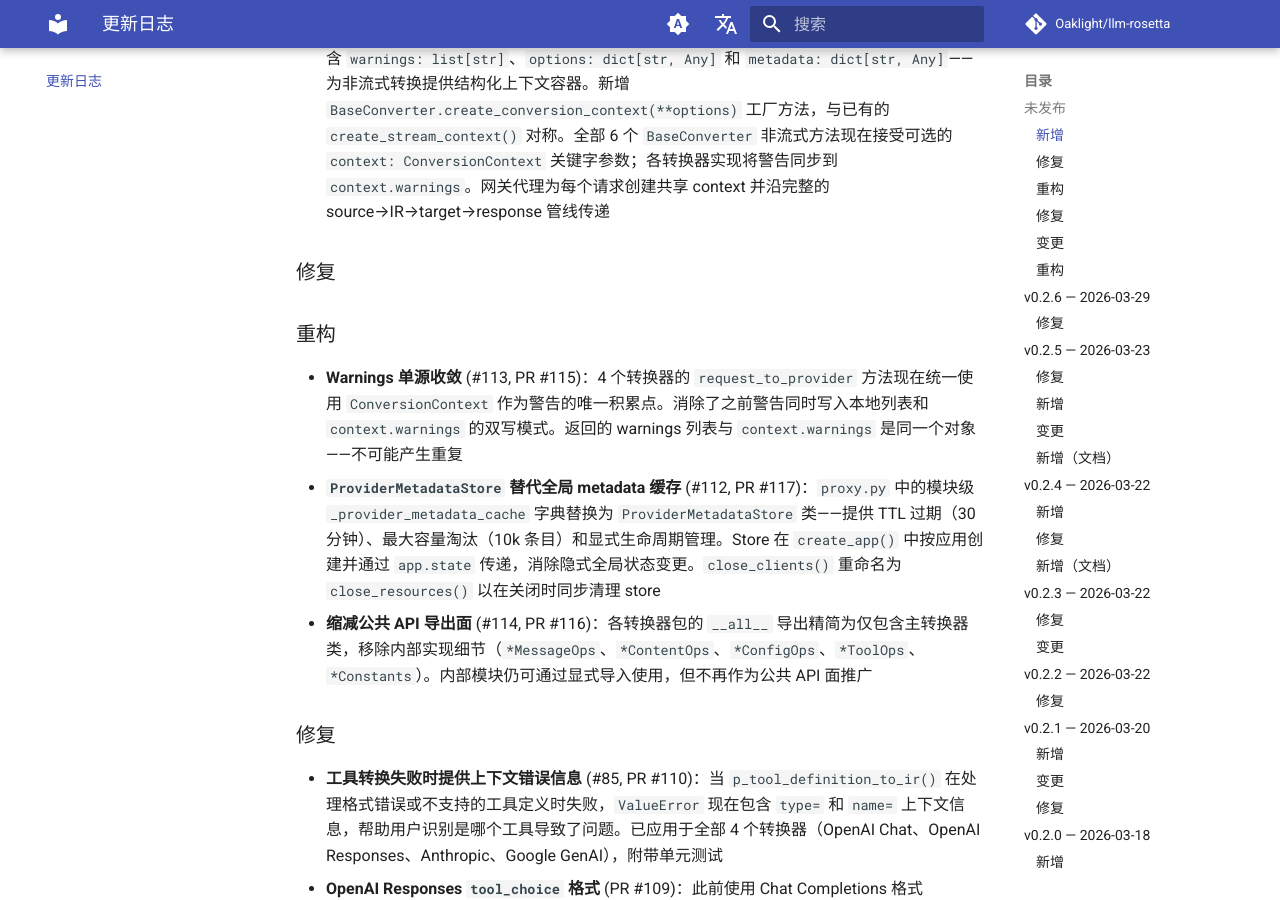
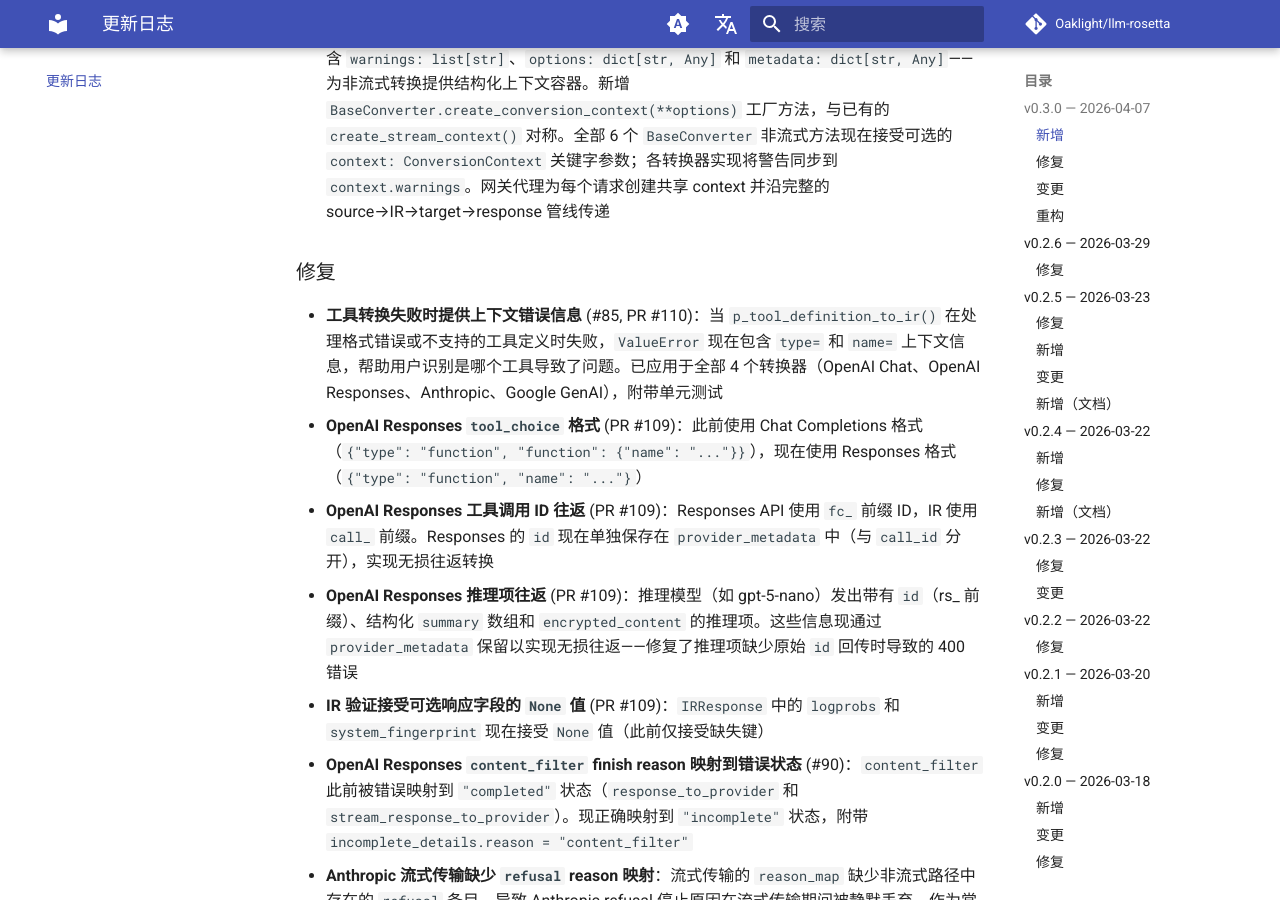
Before and after one commit to Oaklight/llm-rosetta, an MkDocs documentation site: the page built from docs/changelog.md, in a window 1280 px wide and 900 px high, scrolled down 1125 px. Built offline with MkDocs 1.6.1 and Material for MkDocs 9.7.7, drawn with Linux system fonts in a browser that asks for light colours; comment, search, counter and statistics services are not loaded; some of the changed text lies outside the part shown.

Commit message:
release: v0.3.0 更新日志 — 合并重复段落，设置版本号标题

```diff
--- a/docs/changelog.md
+++ b/docs/changelog.md
@@ -6,7 +6,7 @@
 
 LLM-Rosetta 的所有重要变更均记录于此。本项目遵循 [Keep a Changelog](https://keepachangelog.com/) 规范。
 
-## 未发布
+## v0.3.0 — 2026-04-07
 
 ### 新增
 
@@ -19,14 +19,6 @@
 - **常量验证测试**：4 个 `test_constants.py` 文件中新增 39 个测试，验证所有 reason 映射值均为合法 IR finish reason、映射覆盖完整、事件类型常量格式正确、ID 生成产出正确格式
 - **Finish reason 映射测试覆盖**：38 个测试验证 reason 映射正确性，为常量重构提供安全网
 - **转换管线 `ConversionContext` 基类** (#106, PR #111)：新增 `ConversionContext` 数据类，包含 `warnings: list[str]`、`options: dict[str, Any]` 和 `metadata: dict[str, Any]`——为非流式转换提供结构化上下文容器。新增 `BaseConverter.create_conversion_context(**options)` 工厂方法，与已有的 `create_stream_context()` 对称。全部 6 个 `BaseConverter` 非流式方法现在接受可选的 `context: ConversionContext` 关键字参数；各转换器实现将警告同步到 `context.warnings`。网关代理为每个请求创建共享 context 并沿完整的 source→IR→target→response 管线传递
-
-### 修复
-
-### 重构
-
-- **Warnings 单源收敛** (#113, PR #115)：4 个转换器的 `request_to_provider` 方法现在统一使用 `ConversionContext` 作为警告的唯一积累点。消除了之前警告同时写入本地列表和 `context.warnings` 的双写模式。返回的 warnings 列表与 `context.warnings` 是同一个对象——不可能产生重复
-- **`ProviderMetadataStore` 替代全局 metadata 缓存** (#112, PR #117)：`proxy.py` 中的模块级 `_provider_metadata_cache` 字典替换为 `ProviderMetadataStore` 类——提供 TTL 过期（30 分钟）、最大容量淘汰（10k 条目）和显式生命周期管理。Store 在 `create_app()` 中按应用创建并通过 `app.state` 传递，消除隐式全局状态变更。`close_clients()` 重命名为 `close_resources()` 以在关闭时同步清理 store
-- **缩减公共 API 导出面** (#114, PR #116)：各转换器包的 `__all__` 导出精简为仅包含主转换器类，移除内部实现细节（`*MessageOps`、`*ContentOps`、`*ConfigOps`、`*ToolOps`、`*Constants`）。内部模块仍可通过显式导入使用，但不再作为公共 API 面推广
 
 ### 修复
 
```
Also changed, not shown: other parts of docs/changelog.md (+3 -0 lines).
